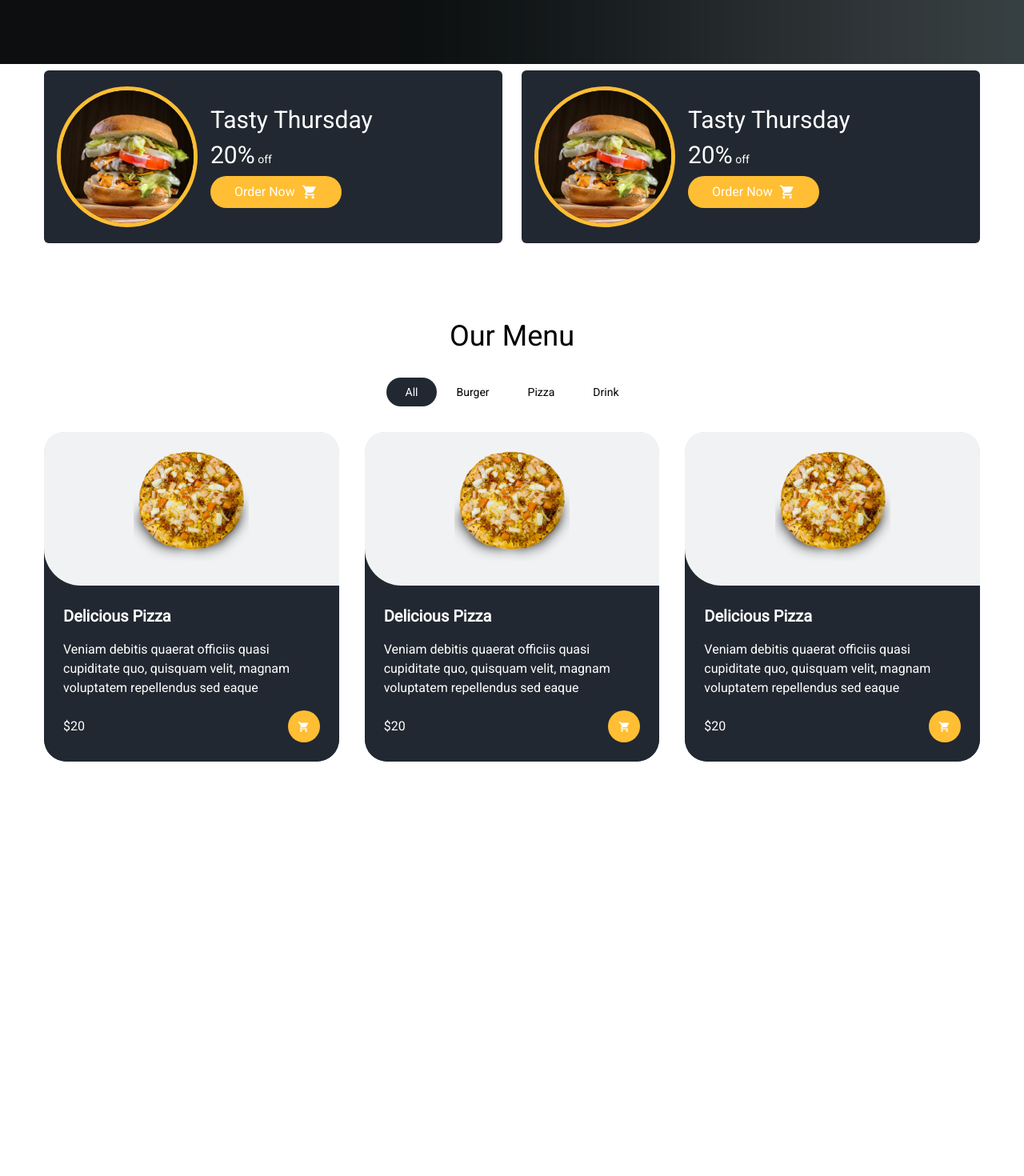
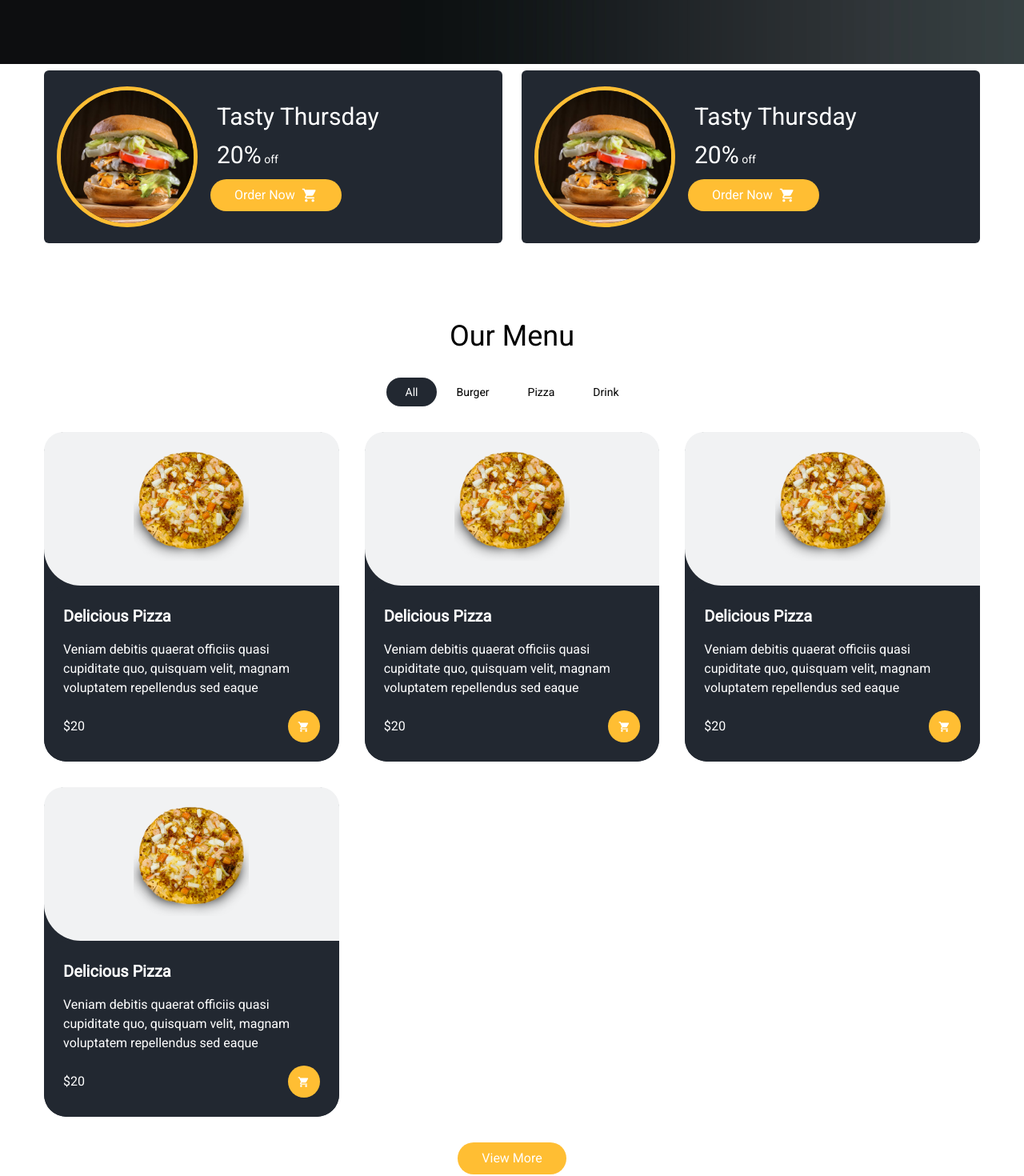
Before and after one commit to AhmetAkif07/foodapp, a Next.js app: page /home in a window 1280 px wide. Shown: the part 720-2190 px from the top of the page at 80% size. Before the commit the page ends 1736 px from the top, so only its background shows below. Built offline with nearby package versions, Linux system fonts and the light colour scheme; a web font is replaced by a local one.

Commit message:
Responsive

```diff
--- a/components/Campaigns.jsx
+++ b/components/Campaigns.jsx
@@ -7,11 +7,11 @@ const CampaignItem = () => {
         <div className='flex-1 rounded-md bg-secondary py-5 px-4 flex items-center gap-x-4 my-4'>
             <div className="md:w-44 md:h-44 w-36 h-36 relative
                border-[5px] border-primary rounded-full flex overflow-hidden box-border after:box-border flex-wrap">
-                <Image className='w-full transition-all align-middle border-none hover:scale-105' src={picsOne} alt="" layout='fill' objectFit='cover' />
+                <Image className='w-full transition-all align-middle border-none hover:scale-125 duration-700' src={picsOne} alt="" layout='fill' objectFit='cover' />
             </div>
             <div className='text-white'>
-                <div className='text-3xl '>Tasty Thursday</div>
-                <div className='my-2'><span className=' text-3xl'>20%</span><span className='text-sm'> off</span></div>
+                <div className='text-3xl ml-2'>Tasty Thursday</div>
+                <div className='my-3  ml-2'><span className=' text-3xl'>20%</span><span className='text-sm'> off</span></div>
                 <button className='btn-primary flex items-center gap-x-2'>Order Now
                 <MdShoppingCart size={20} />
                 </button>
@@ -23,7 +23,7 @@ const CampaignItem = () => {
 const Campaigns = () => {
     return (
 
-            <div className='flex justify-between container mx-auto py-20 gap-6 flex-wrap'>
+            <div className='flex justify-between container mx-auto py-20 gap-6 flex-wrap sm:w-full w-[325px] '>
                 <CampaignItem />
                 <CampaignItem />
             </div>
--- /dev/null
+++ b/components/about.jsx
@@ -0,0 +1,9 @@
+import React from 'react'
+
+const about = () => {
+  return (
+    <div>about</div>
+  )
+}
+
+export default about
--- a/components/menu/MenuItem.jsx
+++ b/components/menu/MenuItem.jsx
@@ -6,9 +6,9 @@ import { MdShoppingCart } from 'react-icons/md';
 
 const MenuItem = () => {
     return (
-        <div className=' bg-secondary rounded-[28px] '>
+        <div className=' bg-secondary rounded-[28px] sm:w-full w-80 '>
             <div className='w-full bg-[#f1f2f3] rounded-bl-[46px] p-6 relative items-center justify-center grid rounded-tr-3xl rounded-tl-3xl'>
-                <div className=' w-36 h-36 hover:scale-110 transition-all '>
+                <div className=' w-36 h-36 hover:scale-110 transition duration-700 '>
                     <Image src={itemImage} alt="" objectFit='cover'  />
                 </div>
             </div>
--- a/components/menu/MenuWrapper.jsx
+++ b/components/menu/MenuWrapper.jsx
@@ -11,11 +11,13 @@ const MenuWrapper = () => {
                 <button className='px-6 py-2  rounded-3xl  text-sm'>Pizza</button>
                 <button className='px-6 py-2  rounded-3xl  text-sm'>Drink</button>
             </div>
-            <div className='mt-8 grid md:grid-cols-3 sm:grid-cols-2 grid-cols-1 container justify-between gap-8'>
+            <div className='mt-8 grid md:grid-cols-3 sm:grid-cols-2 grid-cols-1 container justify-between gap-8 sm:justify-items-center justify-items-center'>
+                <MenuItem />
                 <MenuItem />
                 <MenuItem />
                 <MenuItem />
             </div>
+            <button className='btn-primary mt-8'>View More</button>
         </div>
     )
 }
--- a/components/ui/Carousel.jsx
+++ b/components/ui/Carousel.jsx
@@ -39,8 +39,8 @@ const Carousel = () => {
             <Slider {...settings}>
                 <div >
                     <div className='mt-48 text-white flex flex-col items-start gap-y-10' >
-                        <h1 className='font-normal font-sans text-4xl' >Fast Food Restaurant</h1>
-                        <p className='text-sm sm:w-2/5 w-full'>
+                        <h1 className='font-normal font-sans text-4xl' >Veysel</h1>
+                        <p className='text-lg sm:w-2/5 w-full'>
                             Lorem ipsum dolor sit amet consectetur adipisicing elit.
                             Id vitae accusantium dolorem nam animi exercitationem,
                             dolorum explicabo veritatis rerum dicta fuga.
@@ -51,7 +51,7 @@ const Carousel = () => {
                 <div >
                     <div className='mt-48 text-white flex flex-col items-start gap-y-10' >
                         <h1 className='font-normal text-4xl' >Fast Food Restaurant</h1>
-                        <p className='text-sm sm:w-2/5 w-full'>
+                        <p className='text-lg sm:w-2/5 w-full'>
                             Lorem ipsum dolor sit amet consectetur adipisicing elit.
                             Id vitae accusantium dolorem nam animi exercitationem,
                             dolorum explicabo veritatis rerum dicta fuga.
--- a/pages/index.jsx
+++ b/pages/index.jsx
@@ -7,7 +7,7 @@ export default function Index() {
   return (
     <div className="">
       <Head>
-        <title>Create Next App</title>
+        <title>Feane</title>
         <meta name="description" content="Generated by create next app" />
       </Head>
       <Header />
```
Also changed, not shown: components/layout/Header.jsx (line endings or trailing spaces).
